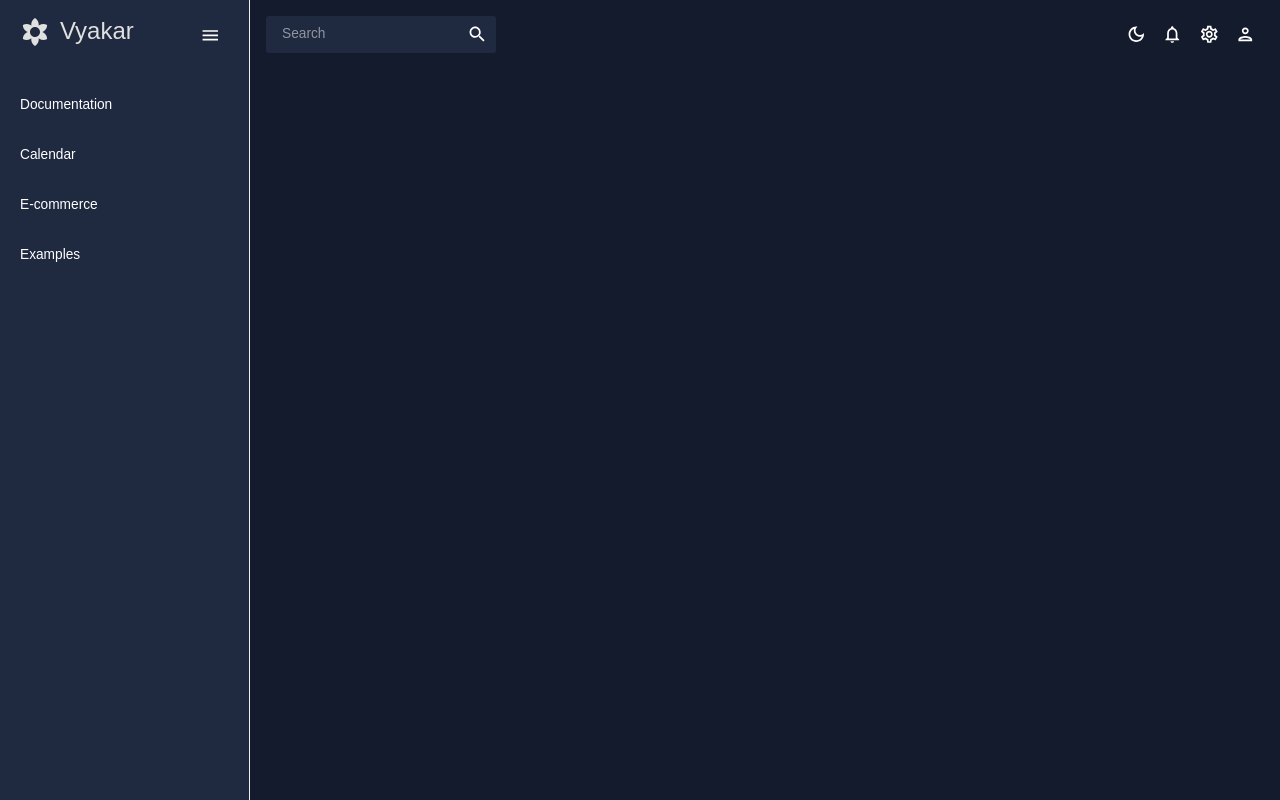
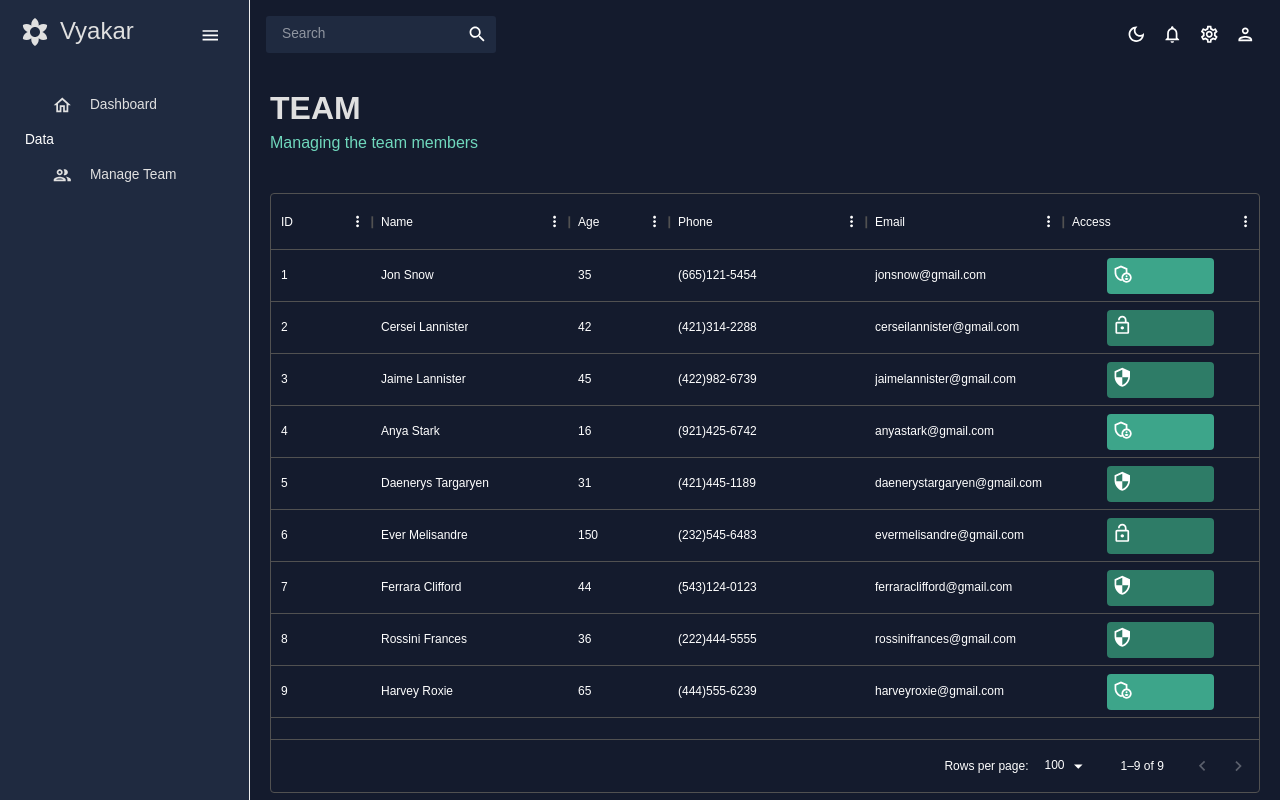
Before and after one commit to sgaurang82/react-admin-dashboard, a React (Vite) app: page /team in a window 1280 px wide. Built offline with nearby package versions, Linux system fonts and the light colour scheme; a web font is replaced by a local one.

Commit message:
Added Team Page

```diff
--- a/src/App.tsx
+++ b/src/App.tsx
@@ -4,6 +4,7 @@ import { ColorModeContext, useMode } from "./theme";
 import { CssBaseline, ThemeProvider } from "@mui/material";
 import Dashboard from "./scenes/dashboard";
 import Sidebar from "./scenes/global/Sidebar";
+import Team from "./scenes/team";
 
 function App() {
   const [theme, colorMode] = useMode();
@@ -18,6 +19,7 @@ function App() {
             <Topbar />
             <Routes>
               <Route path="/" element={<Dashboard />}></Route>
+              <Route path="/team" element={<Team />}></Route>
             </Routes>
           </main>
         </div>
--- /dev/null
+++ b/src/components/Header.tsx
@@ -0,0 +1,27 @@
+import { Box, Typography, useTheme } from "@mui/material";
+import { tokens } from "../theme";
+interface IProps {
+  title: string;
+  subtitle: string;
+}
+const Header = (props: IProps) => {
+  const theme = useTheme();
+  const colors = tokens(theme.palette.mode);
+  return (
+    <Box>
+      <Typography
+        variant="h2"
+        color={colors.grey[100]}
+        fontWeight={"bold"}
+        sx={{ mb: "5px" }}
+      >
+        {props.title}
+      </Typography>
+      <Typography variant="h5" color={colors.greenAccent[400]}>
+        {props.subtitle}
+      </Typography>
+    </Box>
+  );
+};
+
+export default Header;
--- a/src/scenes/dashboard/index.tsx
+++ b/src/scenes/dashboard/index.tsx
@@ -1,5 +1,14 @@
+import { Box } from "@mui/material";
+import Header from "../../components/Header";
+
 const Dashboard = () => {
-  return <div>Dashboard</div>;
+  return (
+    <Box m="20px">
+      <Box display="flex" justifyContent="space-between" alignItems="center">
+        <Header title="DASHBOARD" subtitle="Welcome to dashboard"></Header>
+      </Box>
+    </Box>
+  );
 };
 
 export default Dashboard;
--- a/src/scenes/global/Sidebar.tsx
+++ b/src/scenes/global/Sidebar.tsx
@@ -1,6 +1,6 @@
 import { Box, IconButton, Typography, useTheme } from "@mui/material";
 import { tokens } from "../../theme";
-import { useState } from "react";
+import { ReactNode, useState } from "react";
 import {
   Menu,
   MenuItem,
@@ -9,13 +9,40 @@ import {
 } from "react-pro-sidebar";
 import MenuOutlinedIcon from "@mui/icons-material/MenuOutlined";
 import FilterVintageIcon from "@mui/icons-material/FilterVintage";
+import HomeOutlinedIcon from "@mui/icons-material/HomeOutlined";
+import PeopleOutlinedIcon from "@mui/icons-material/PeopleOutlined";
 // import "react-pro-sidebar/dist/css/styles.css";
+interface ItemProps {
+  title: string;
+  to: string;
+  icon: ReactNode;
+  selected: string;
+  setSelected: React.Dispatch<React.SetStateAction<string>>;
+}
+const Item = (props: ItemProps) => {
+  const theme = useTheme();
+  const colors = tokens(theme.palette.mode);
+  return (
+    <MenuItem
+      active={props.selected == props.title}
+      style={{ color: colors.grey[100] }}
+      icon={props.icon}
+      onClick={() => {
+        props.setSelected(props.title);
+      }}
+      href={props.to}
+    >
+      <Typography>{props.title}</Typography>
+      {/* <Link to={props.to} /> */}
+    </MenuItem>
+  );
+};
 
 const Sidebar = () => {
   const theme = useTheme();
   const colors = tokens(theme.palette.mode);
   const [isCollepsed, setIsCollepsed] = useState(false);
-  // const [selected, setSelected] = useState("Dashboard");
+  const [selected, setSelected] = useState("Dashboard");
 
   return (
     <Box
@@ -60,10 +87,24 @@ const Sidebar = () => {
               </Box>
             )}
           </MenuItem>
-          <MenuItem active>Documentation</MenuItem>
-          <MenuItem> Calendar</MenuItem>
-          <MenuItem> E-commerce</MenuItem>
-          <MenuItem> Examples</MenuItem>
+
+          <Box paddingLeft={isCollepsed ? undefined : "10%"}>
+            <Item
+              title="Dashboard"
+              to="/"
+              icon={<HomeOutlinedIcon />}
+              selected={selected}
+              setSelected={setSelected}
+            />
+            <Typography>Data</Typography>
+            <Item
+              title="Manage Team"
+              to="/team"
+              icon={<PeopleOutlinedIcon />}
+              selected={selected}
+              setSelected={setSelected}
+            />
+          </Box>
         </Menu>
       </SidebarPro>
     </Box>
--- /dev/null
+++ b/src/scenes/team/index.tsx
@@ -0,0 +1,76 @@
+import { useTheme } from "@mui/material";
+import { DataGrid, GridColDef } from "@mui/x-data-grid";
+import { tokens } from "../../theme";
+import { Box } from "@mui/material";
+import Header from "../../components/Header";
+import AdminPanelSettingsOutlinedIcon from "@mui/icons-material/AdminPanelSettingsOutlined";
+import LockOpenOutlinedIcon from "@mui/icons-material/LockOpenOutlined";
+import SecurityOutlinedIcon from "@mui/icons-material/SecurityOutlined";
+import { mockDataTeam } from "../../data/mockData";
+
+const Team = () => {
+  const theme = useTheme();
+  const colors = tokens(theme.palette.mode);
+  const columns: GridColDef[] = [
+    {
+      field: "id",
+      headerName: "ID",
+    },
+    {
+      field: "name",
+      headerName: "Name",
+      flex: 1,
+    },
+
+    {
+      field: "age",
+      type: "number",
+      headerName: "Age",
+      align: "left",
+      headerAlign: "left",
+    },
+    {
+      field: "phone",
+      headerName: "Phone",
+      flex: 1,
+    },
+    {
+      field: "email",
+      headerName: "Email",
+      flex: 1,
+    },
+    {
+      field: "access",
+      headerName: "Access",
+      flex: 1,
+      renderCell: ({ row: { access } }) => (
+        <Box
+          width="60%"
+          m="0 auto"
+          p="5px"
+          justifyContent={"center"}
+          bgcolor={
+            access === "admin"
+              ? colors.greenAccent[600]
+              : colors.greenAccent[700]
+          }
+          borderRadius={"4px"}
+        >
+          {access === "admin" && <AdminPanelSettingsOutlinedIcon />}
+          {access == "manager" && <LockOpenOutlinedIcon />}
+          {access == "user" && <SecurityOutlinedIcon />}
+        </Box>
+      ),
+    },
+  ];
+  return (
+    <Box m="20px">
+      <Header title="TEAM" subtitle="Managing the team members" />
+      <Box m="40px 0 0 0" height={"75vh"}>
+        <DataGrid rows={mockDataTeam} columns={columns}></DataGrid>
+      </Box>
+    </Box>
+  );
+};
+
+export default Team;
```
